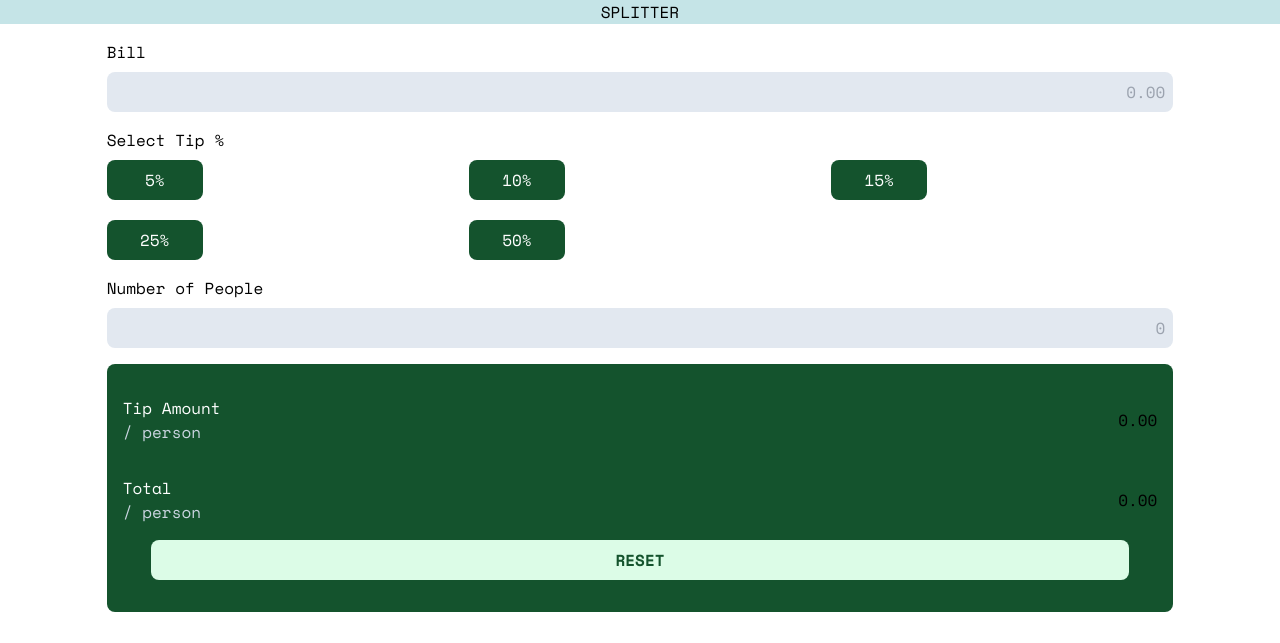
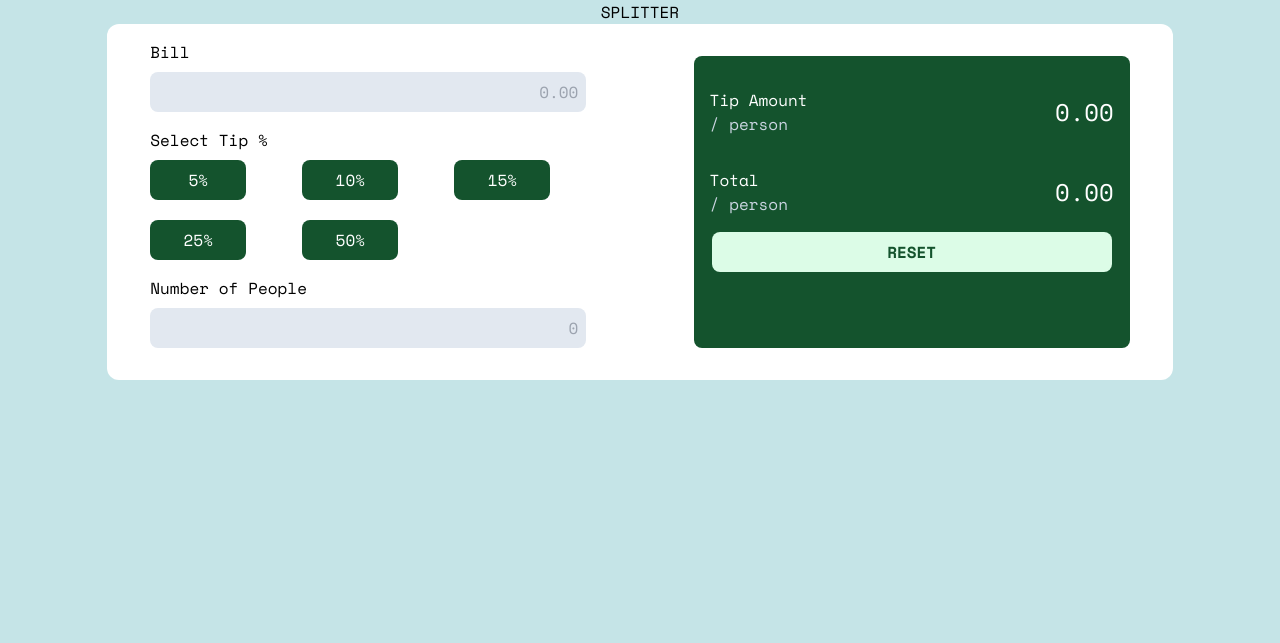
Before and after one commit to projectxgen/assignment-6, a Flask app: page / in a window 1280 px wide. Shown: the top 643 px of the page. Run offline with Flask 3, Linux system fonts and the light colour scheme; some libraries are stand-ins or nearby versions.

Commit message:
modify index.html

```diff
--- a/templates/index.html
+++ b/templates/index.html
@@ -13,10 +13,11 @@
     <link href="https://fonts.googleapis.com/css2?family=Space+Mono:wght@400;700&display=swap" rel="stylesheet">
   </head>
   <body class="bg-main">
+    <div class="lg:flex lg:flex-col lg:justify-center lg:items-center lg:w-10/12 lg:max-w-screen-2xl lg:mx-auto">
+      <h1 class="text-center">SPLITTER</h1>
+      <form method="POST" class="lg:w-full">
+        <div class="bg-white py-4 lg:grid lg:grid-cols-2 lg:gap-x-5 lg:rounded-xl">
           <div>
-      <h1 class="text-center">SPLITTER</h1>
-      <form method="POST">
-        <div class="bg-white py-4">
             <div class="flex flex-col w-10/12 mx-auto">
               <label class="mb-2">Bill</label>
               <div>
@@ -39,16 +40,17 @@
               <label>Number of People</label>
               <input type="text" name="people" placeholder="0" value="{{context.people}}" class="text-right px-2 py-2 w-full bg-slate-200 rounded-lg mt-2" />
             </div>
+          </div>
 
           <div class="w-10/12 mx-auto bg-green-900 py-4 rounded-lg my-4">
             <div class="flex items-center justify-between px-4 py-4">
               <p class="text-white">Tip Amount <br /><span class="text-slate-300"> / person</span></p>
-              <p>{{context.tip}}</p>
+              <p class="text-white text-2xl">{{context.tip}}</p>
             </div>
 
             <div class="flex items-center justify-between px-4 py-4">
               <p class="text-white">Total <br /><span class="text-slate-300"> / person</span></p>
-              <p>{{context.total}}</p>
+              <p class="text-white text-2xl">{{context.total}}</p>
             </div>
 
             <input type="submit" value="RESET" name="reset" class="bg-green-100 w-11/12 mx-auto flex justify-center px-4 py-2 mb-4 rounded-lg font-bold text-green-900 hover:cursor-pointer"/>
```
Lines whose indentation alone changed are shown as unchanged.
